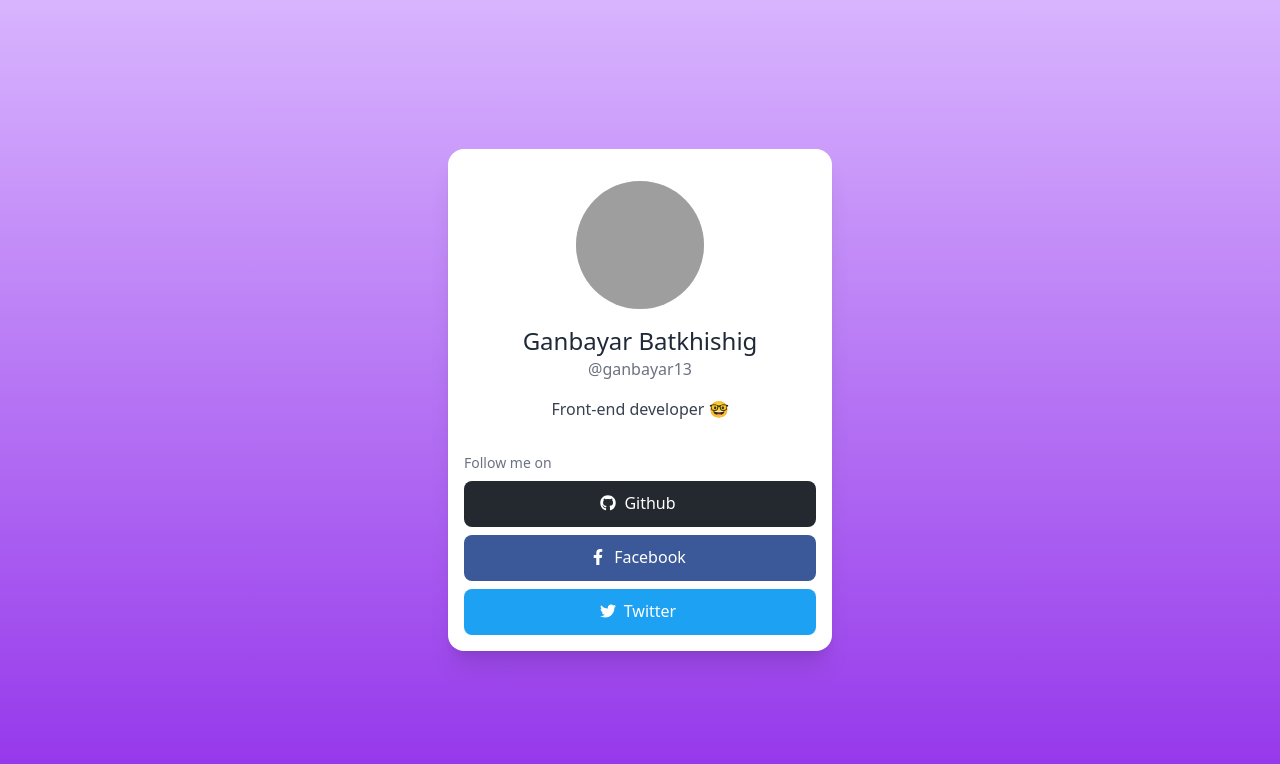
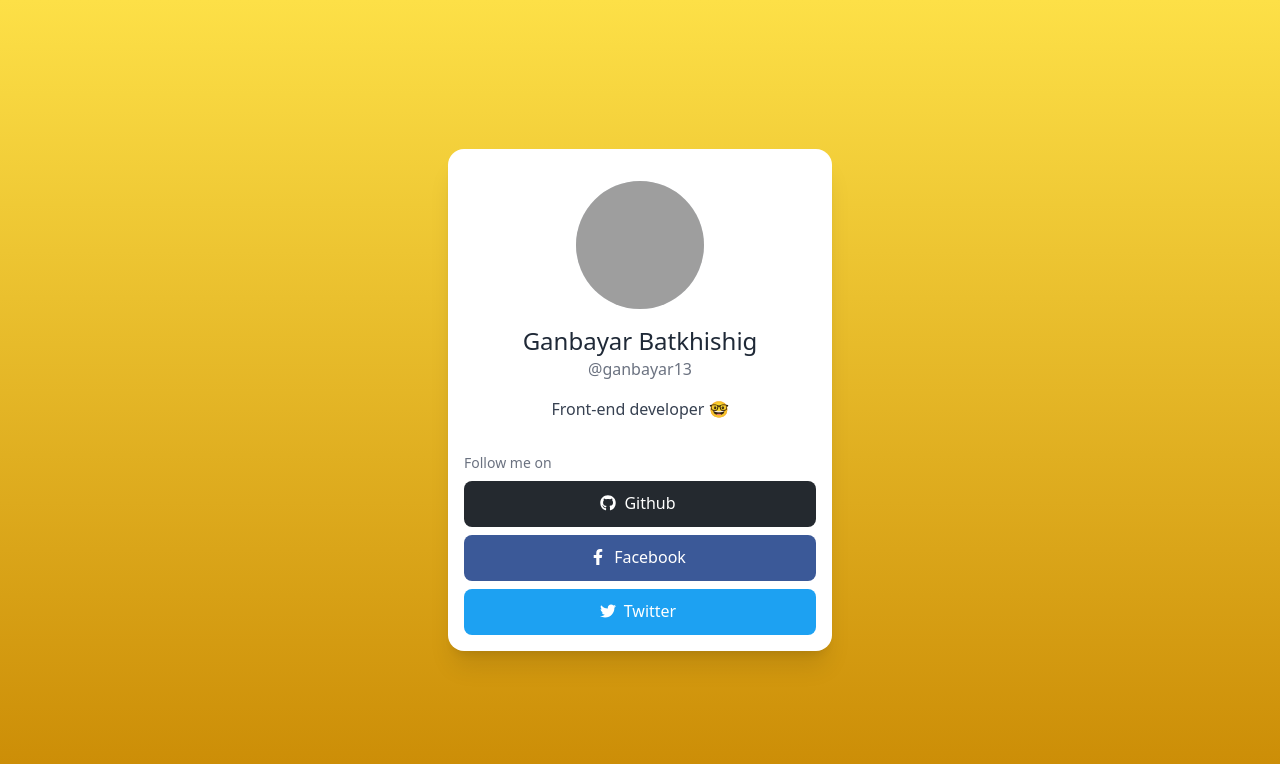
Before and after one commit to ganbayar13/ganbayar13.github.io, a SvelteKit app: page / in a window 1280 px wide. Shown: the top 764 px of the page. Built offline with nearby package versions, Linux system fonts and the light colour scheme; grey boxes are pictures that could not be loaded.

Commit message:
Update +layout.svelte

```diff
--- a/src/routes/+layout.svelte
+++ b/src/routes/+layout.svelte
@@ -6,7 +6,7 @@
 	export const ssr = false;
 </script>
 
-<main class="main bg-gradient-to-b from-purple-300 to-purple-600 grid place-items-center h-screen">
+<main class="main bg-gradient-to-b from-yellow-300 to-yellow-600 grid place-items-center h-screen">
 	<div
 		class="card bg-white flex flex-col items-center justify-center p-4 pt-8 shadow-xl rounded-2xl w-96"
 	>
```
